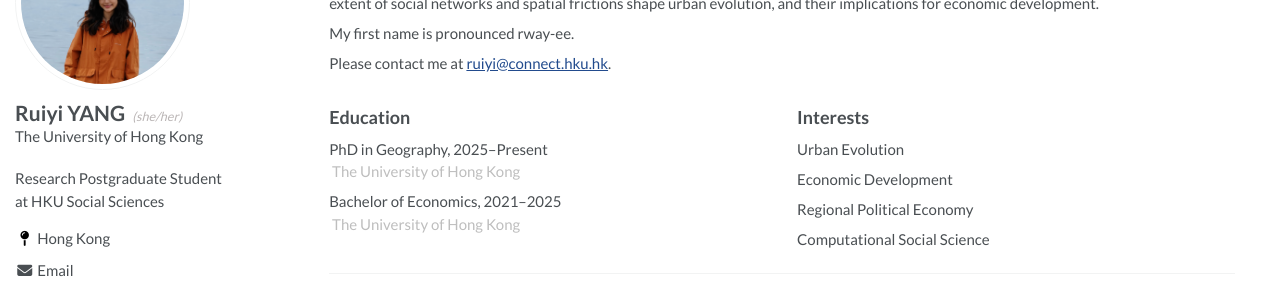
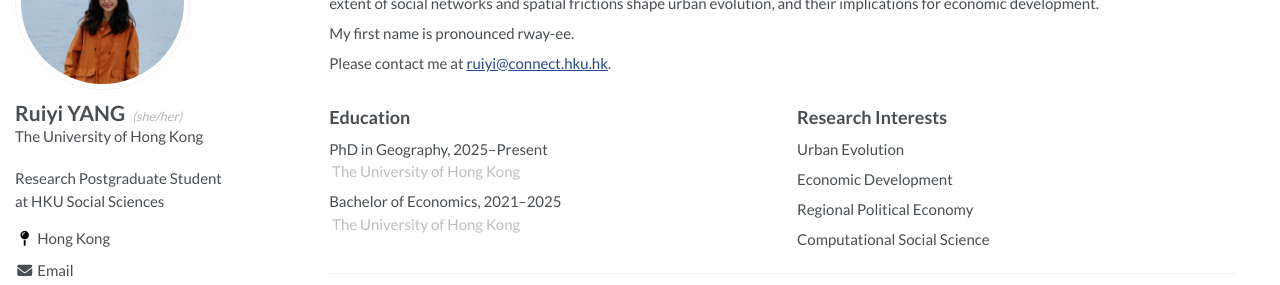
Before and after one commit to ruiyi-yang/ruiyi-yang.github.io, a Jekyll site: the page built from _pages/about.md, in a window 1280 px wide and 1223 px high, cut to the strip 183-468 px from the top of the window. Built offline with Jekyll 4.4.1, drawn with Linux system fonts in a browser that asks for light colours.

Commit message:
Update about.md

```diff
--- a/_pages/about.md
+++ b/_pages/about.md
@@ -49,7 +49,7 @@ Bachelor of Economics, 2021–2025
 
 <div markdown="1">
 
-## Interests
+## Research Interests
 Urban Evolution
 
 Economic Development
```
